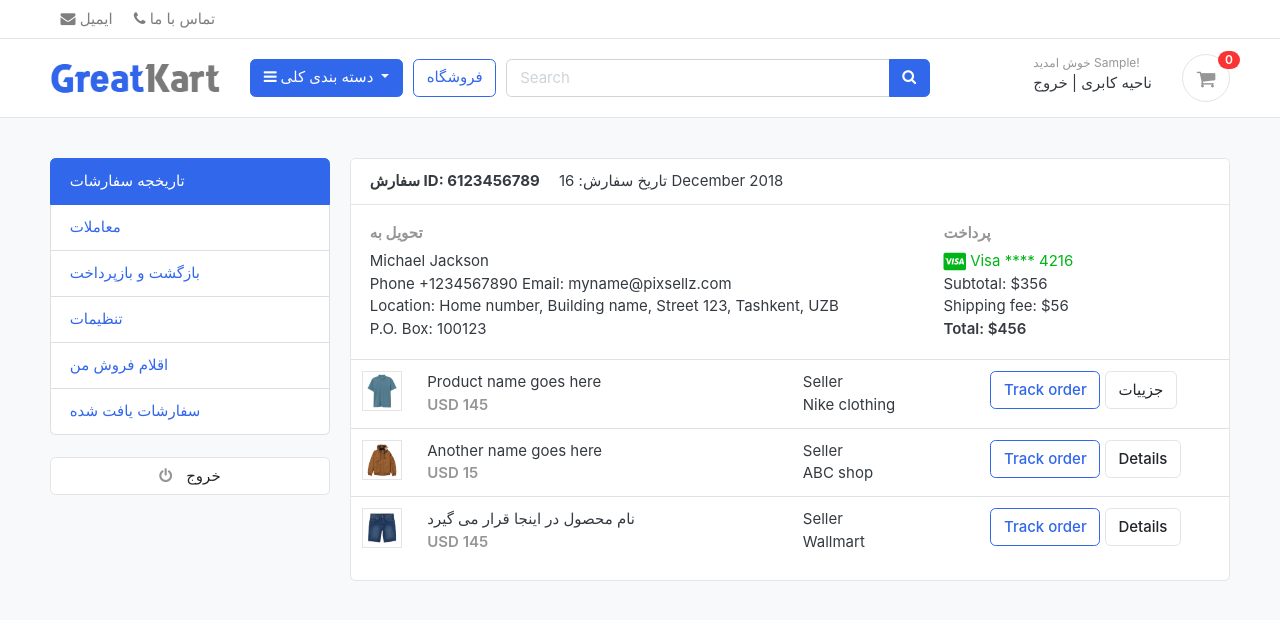
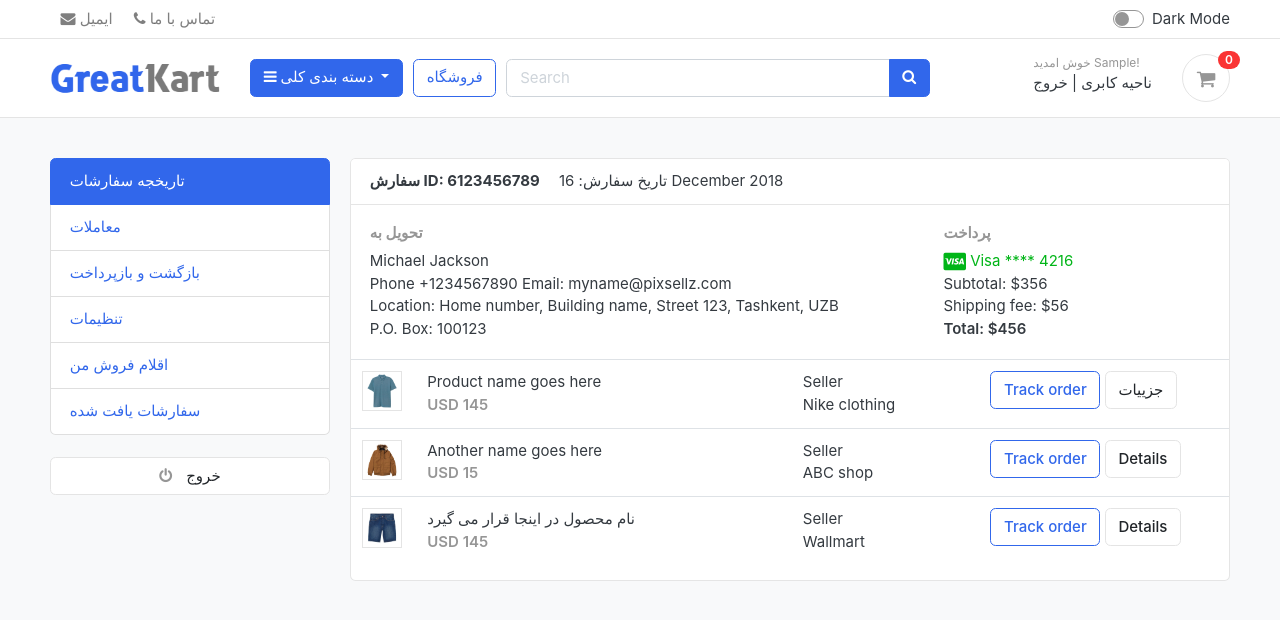
Before and after one commit to newlighty/greatkart-django-main, a Django app: page /accounts/ in a window 1280 px wide. Shown: the top 620 px of the page. Run offline with Django 3.2, Linux system fonts and the light colour scheme; the visitor is signed in with stand-in values (Sample User, id 1); data that the repository does not hold is empty; some libraries are stand-ins or nearby versions; some web fonts are replaced.

Commit message:
dark mode button

```diff
--- a/templates/includes/navbar.html
+++ b/templates/includes/navbar.html
@@ -1,4 +1,5 @@
 {% load static %}
+
 
 <header class="section-header">
   <nav class="navbar p-md-0 navbar-expand-sm navbar-light border-bottom">
@@ -30,6 +31,13 @@
             </ul>
             <!-- list-inline //  -->
       </div>
+
+      <div class="custom-control custom-switch">
+        <input type="checkbox" class="custom-control-input" id="darkSwitch" />
+        <label class="custom-control-label" for="darkSwitch">Dark Mode</label>
+      </div>
+      <script src="dark-mode-switch.min.js"></script>
+
       <!-- navbar-collapse .// -->
     </div>
     <!-- container //  -->
```
